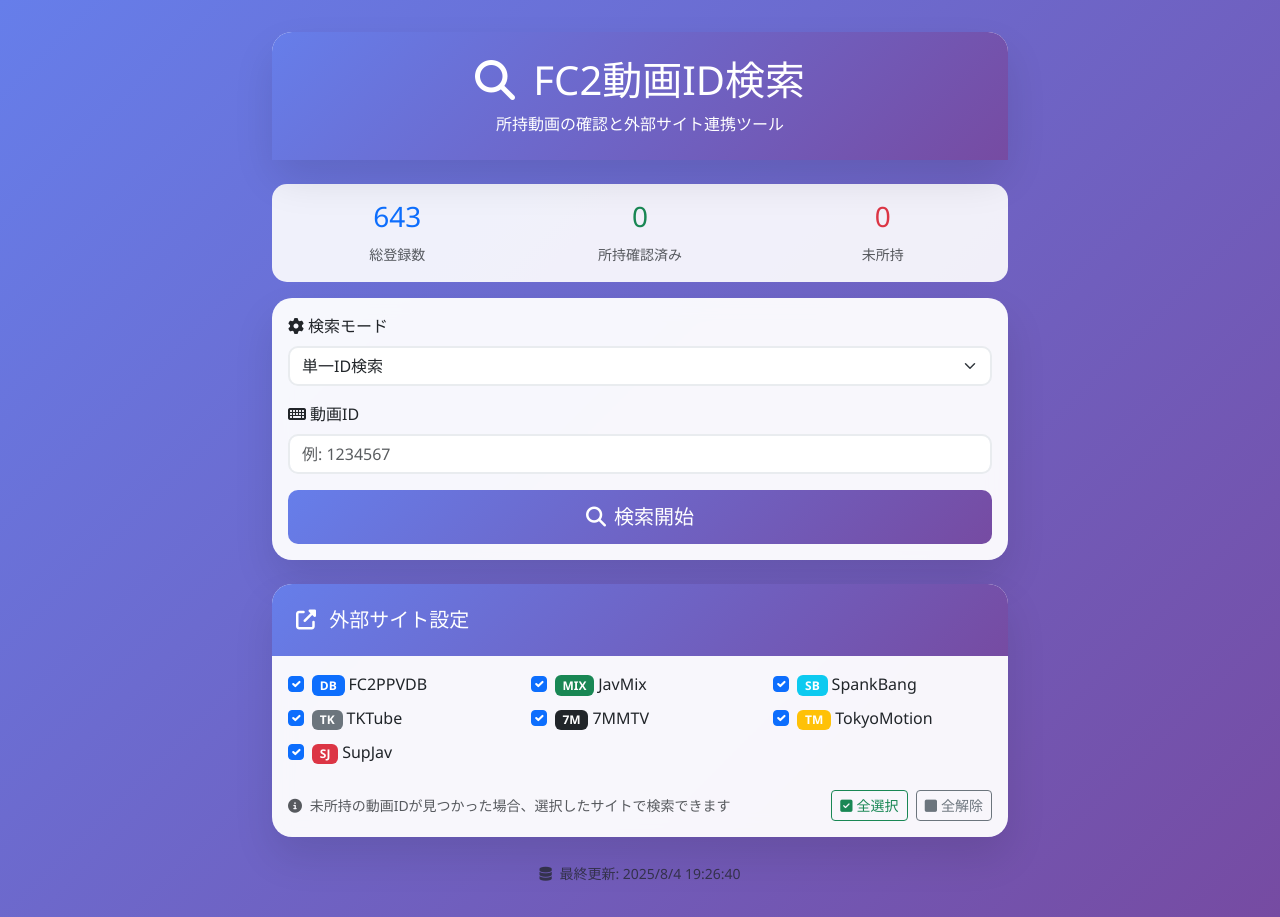
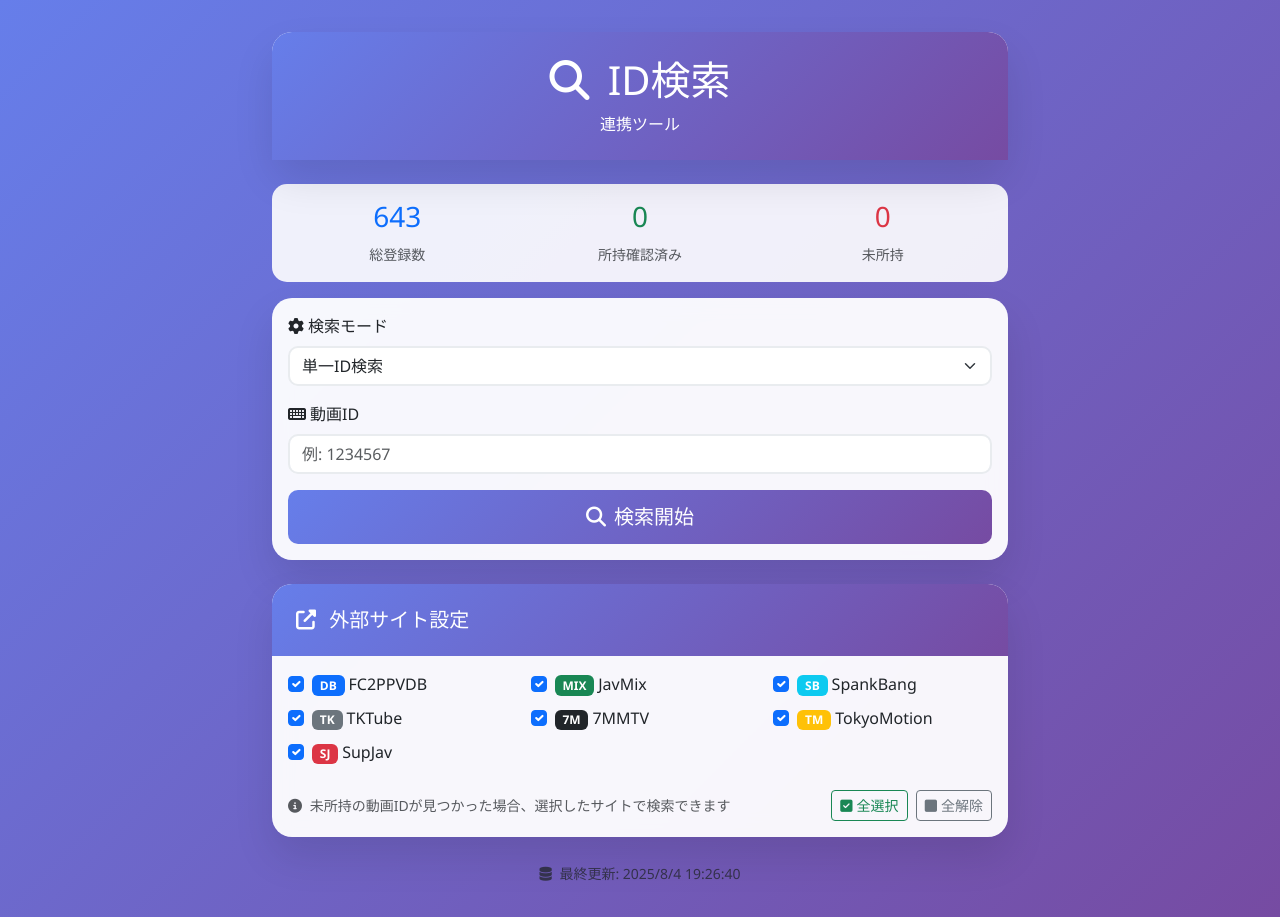
Before and after one commit to pero78176/fcid, a plain HTML site: page index.html in a window 1280 px wide. Drawn offline with nearby package versions, Linux system fonts and the light colour scheme.

Commit message:
Add files via upload

```diff
--- a/index.html
+++ b/index.html
@@ -129,9 +129,9 @@
                     <div class="card-header text-center">
                         <h1 class="mb-0">
                             <i class="fas fa-search me-2"></i>
-                            FC2動画ID検索
+                            ID検索
                         </h1>
-                        <p class="mb-0 mt-2">所持動画の確認と外部サイト連携ツール</p>
+                        <p class="mb-0 mt-2">連携ツール</p>
                     </div>
                 </div>
 
```
